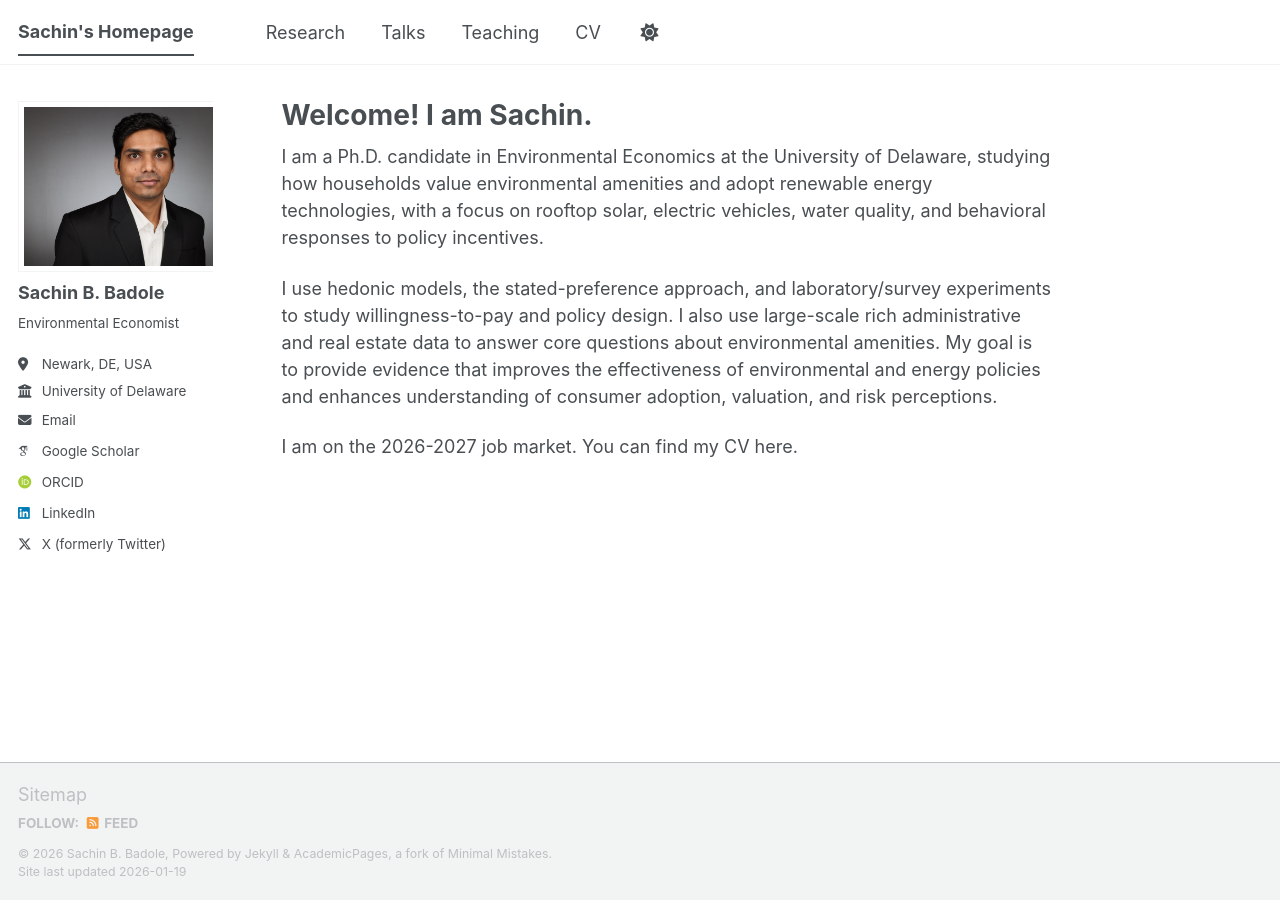
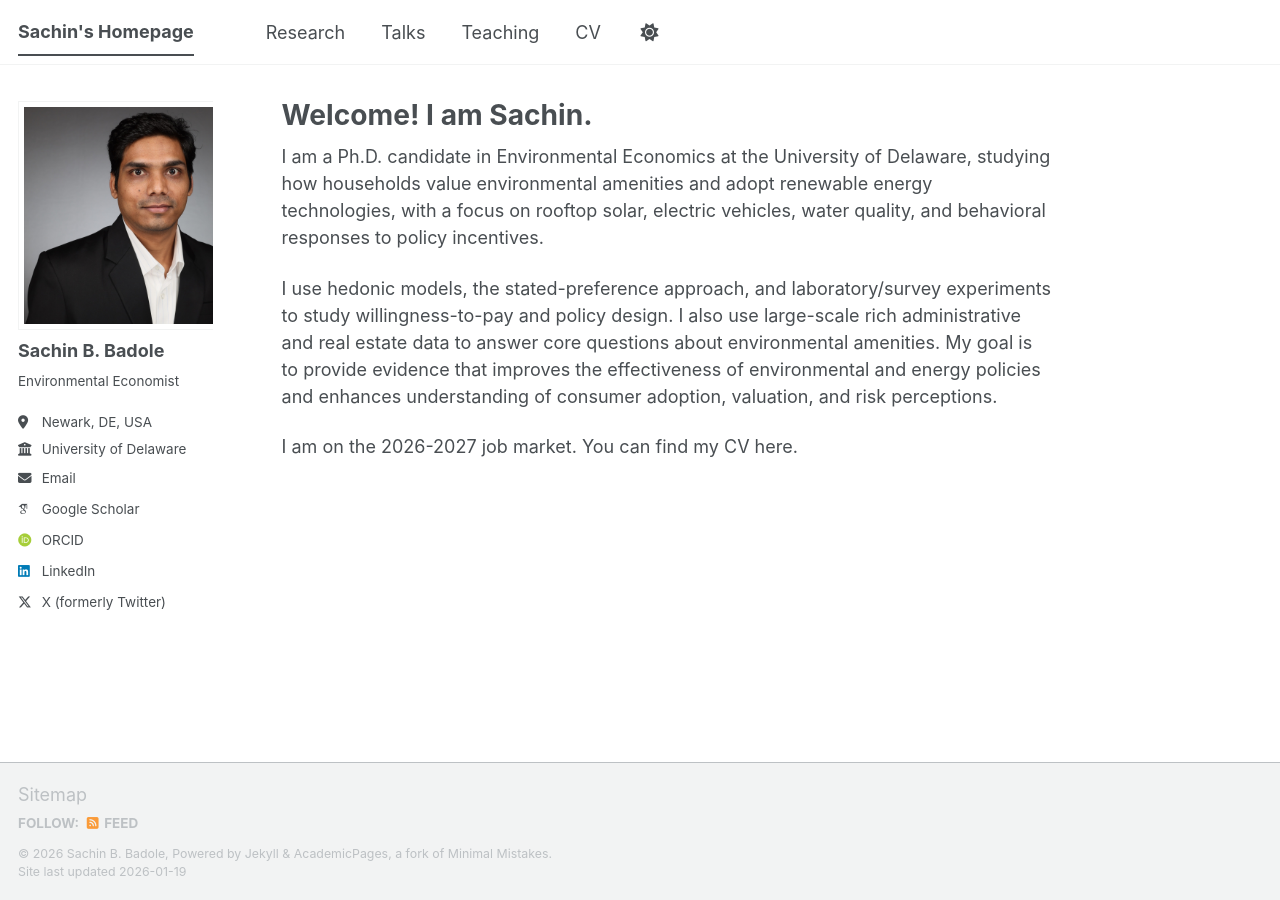
Before and after one commit to sachin-b-badole/sachin-b-badole.github.io, a Jekyll site: the page built from _pages/about.md, in a window 1280 px wide. Built offline with Jekyll 4.4.1, drawn with Linux system fonts in a browser that asks for light colours; some web fonts are replaced; a script bundle is joined from its source files by our own code; library files that are not in the unit come from our copies.

Commit message:
Update _config.yml

```diff
--- a/_config.yml
+++ b/_config.yml
@@ -23,7 +23,7 @@ repository               : "sachin-b-badole/sachin-b-badole.github.io"
 #               Additional customization can be done by editing /_includes/author-profile.html
 author:
   # Biographic information
-  avatar           : "Sachin_IMG_0138.jpg"
+  avatar           : "Sachin_IMG_0140.jpg"
   name             : "Sachin B. Badole"
   pronouns         : # example: "she/her"
   bio              : "Environmental Economist"
```
